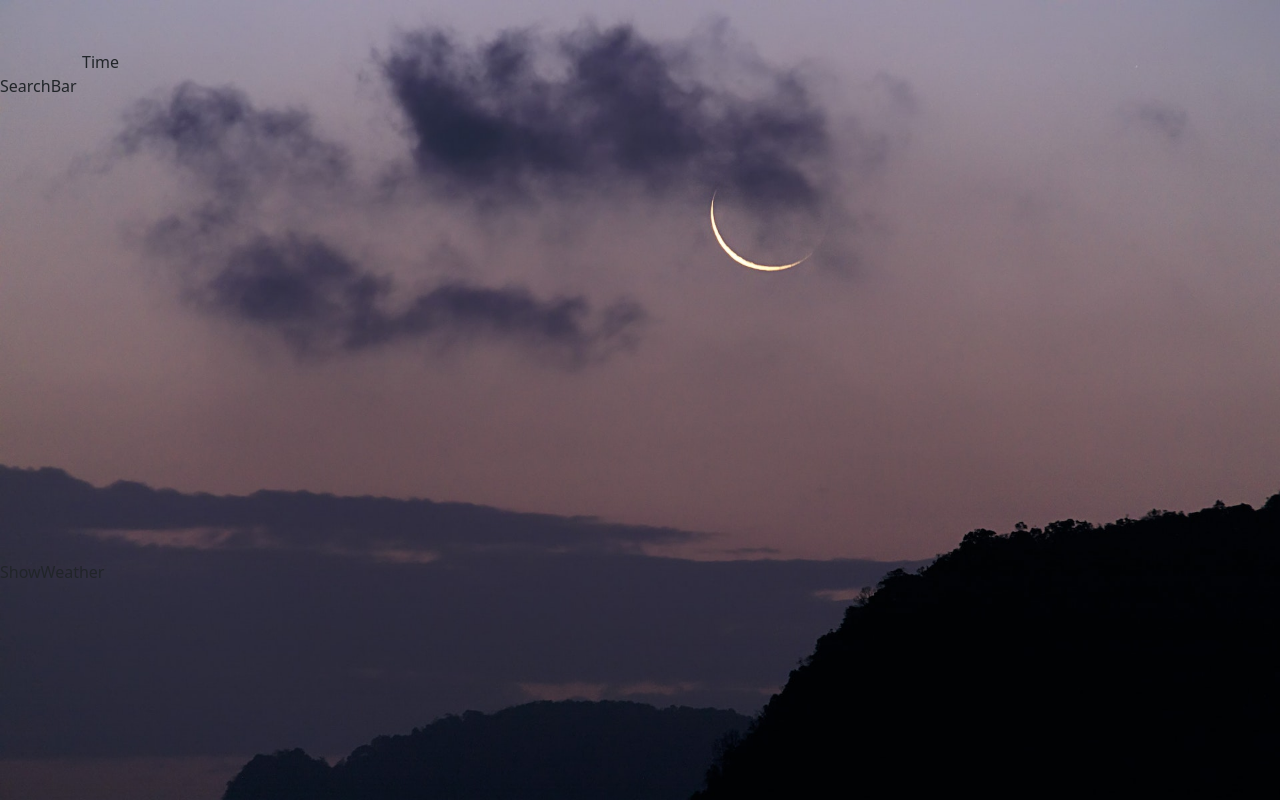
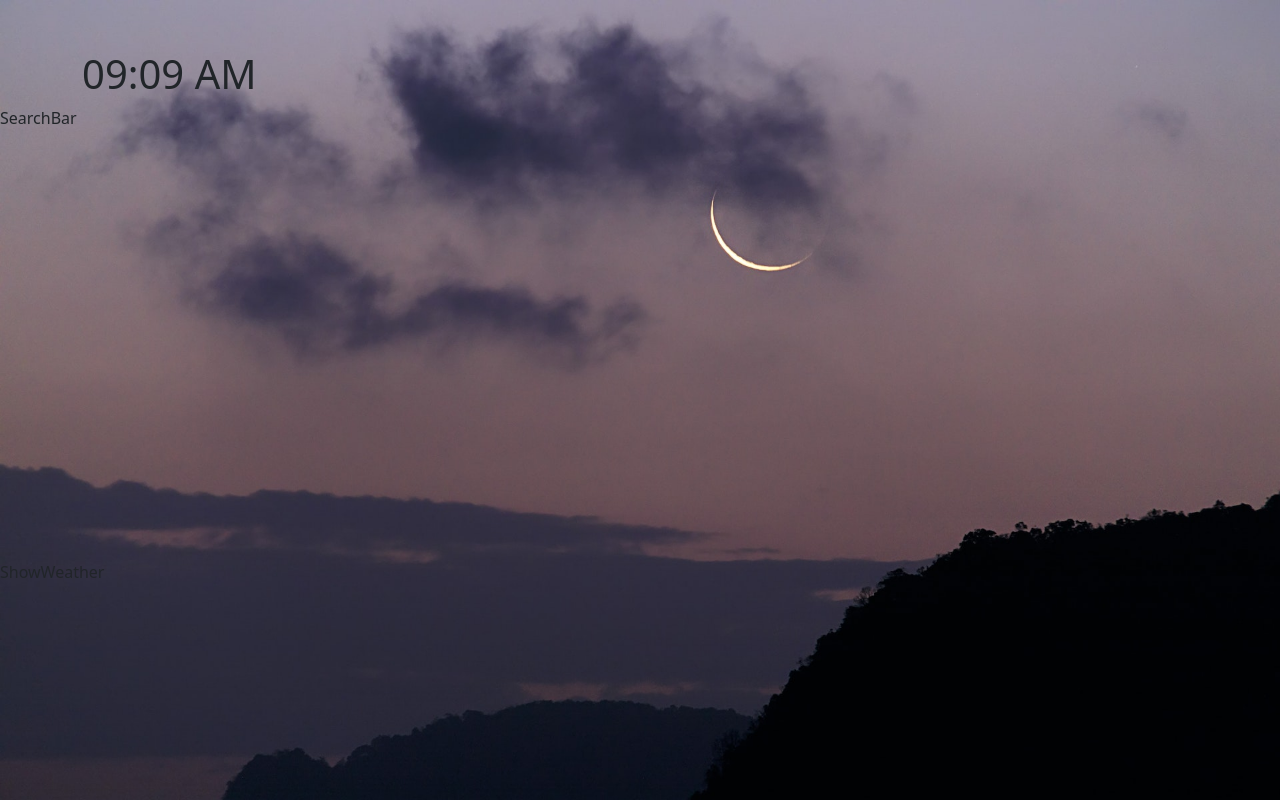
Before and after one commit to Chhorm-Bunthai/Weather_Project, a React (Vite) app: page / in a window 1280 px wide. Built offline with nearby package versions, Linux system fonts and the light colour scheme; no server answers.

Commit message:
add function that show Hours and current date

```diff
--- a/src/components/Time.jsx
+++ b/src/components/Time.jsx
@@ -1,8 +1,28 @@
-import React from 'react'
+import React, { useEffect, useState } from 'react'
 
-function Time() {
+function Time({onDate}) {
+  const [currentTime, setCurrentTime] = useState(new Date());
+  const handleTime = ()=>{
+    const time = setInterval(() => {
+      setCurrentTime(new Date());
+    }, 1000);
+    const clear = () =>{
+        clearInterval(time);
+    }
+    return clear;
+  }
+
+  useEffect(() => {
+    handleTime();
+  }, []);
+
+  const formattedTime = currentTime.toLocaleTimeString([], { hour: '2-digit', minute: '2-digit' });
+  const day = new Date(onDate * 1000)
   return (
-    <div>Time</div>
+    <div className='date'>
+        <h1 className='clock'> {formattedTime}</h1>
+        {onDate ? <p>{(day.toUTCString()).slice(0,16)}</p>:null}
+    </div>
   )
 }
 
--- a/src/components/Wrapper.jsx
+++ b/src/components/Wrapper.jsx
@@ -39,7 +39,7 @@
       <div className="container">
         <div className="row mx-auto justify-content-center align-items-center">
           <div className="col-md g-0 ">
-            <Time />
+            <Time onDate={value.dt}/>
           </div>
           <div className="col-md g-0">
             <Location onLocation={value}/>
```
